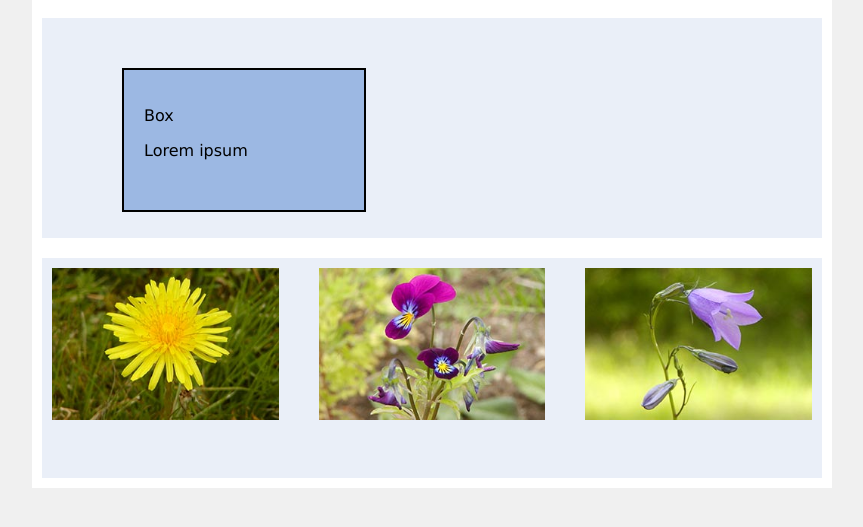
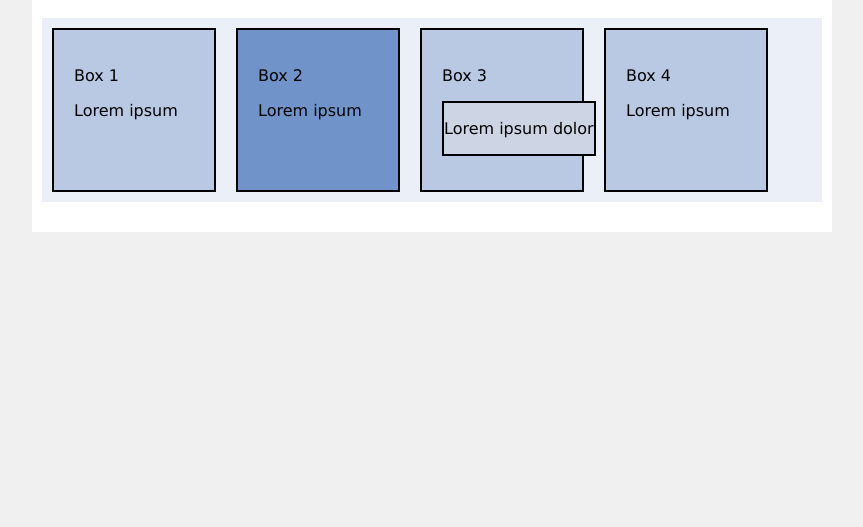
Before and after one commit to niklaspandersson/webbteknik1-lectures, a plain HTML site: page examples/F5c-ex1/index.html in a window 1280 px wide. Shown: the part 51-578 px from the top of the page, without its empty margins (208-1071 px from the left). Drawn offline with Linux system fonts and the light colour scheme.

Commit message:
Updated lectures for F5

```diff
--- /dev/null
+++ b/F5c-ex2/css/style.css
@@ -0,0 +1,64 @@
+@charset "UTF-8";
+
+/* ----- Grundstil för webbsidan ----- */
+
+html {
+    font-size: 16px;
+}
+
+div,
+figure,
+figcaption {
+    margin: 0;
+    padding: 0;
+}
+
+h1,
+h2 {
+    margin-top: 0;
+}
+
+body {
+    background-color: #f0f0f0;
+    color: #000000;
+    padding: 10px;
+    font-family: Verdana, Geneva, Tahoma, sans-serif;
+    max-width: 800px;
+    margin: 0 auto;
+}
+
+main {
+    background-color: white;
+    padding: 10px;
+}
+
+section {
+    background-color: #eaeff8;
+}
+
+/* ----- Kod för experimentet ----- */
+
+.wrapper {
+    /* Omgivande element */
+    border: 2px solid #000000;
+    background-color: #9cb8e3;
+    padding: 20px;
+    display: inline-block;
+    margin-left: 100px;
+}
+
+.innerBox {
+    /* Inre element */
+    border: 2px solid #000000;
+    background-color: #74c6ea;
+    padding: 15px;
+    position: absolute;
+    /*
+    margin-top: 20px;
+    margin-left: -20px;
+    */
+    /*
+    top: 10px;
+    left: 20px;
+    */
+}
--- a/examples/F5a-ex1/css/style.css
+++ b/examples/F5a-ex1/css/style.css
@@ -22,10 +22,9 @@ section {
     padding: 20px;
     display: flex;
     flex-direction: row;
-    flex-wrap: wrap;
-    gap: 20px;
-    justify-content: space-evenly;
-    align-items: stretch;
+    gap: 10px;
+    justify-content: start;
+    /* align-items: center; */
 }
 
 section div {
@@ -34,13 +33,12 @@ section div {
     background-color: #c1cddf;
     padding: 4px;
     flex-basis: 120px;
+    flex-grow: 0;
     flex-shrink: 0;
-    flex-grow: 1;
 }
 
 #specialBox {
     background-color: #9cb8e3;
-    flex-basis: 120px;
+    flex-grow: 0;
     flex-shrink: 0;
-    flex-grow: 0;
 }
--- a/examples/F5c-ex1/css/style.css
+++ b/examples/F5c-ex1/css/style.css
@@ -39,27 +39,39 @@ section {
 /* ----- Kod för experimentet ----- */
 
 section {
-    margin-top: 20px;
-    height: 200px;
+    margin: 20px 0;
     padding: 10px;
     position: relative;
+
+    display: flex;
+    gap: 20px;
 }
 
-#box {
-    background-color: #9cb8e3;
+section>.box {
+    width: 120px;
+    height: 120px;
+    padding: 20px;
+}
+
+.box {
+    background-color: #b9c9e3;
     border: 2px solid #000000;
-    width: 200px;
-    height: 100px;
-    padding: 20px;
+}
+
+#specialBox {
+    background-color: #7094c9;
+    /* position: absolute; */
+    top: 40px;
+    left: 40px;
+}
+
+.inner {
+    background-color: #cdd5e4;
     position: absolute;
-    top: 50px;
-    left: 80px;
 }
 
 #images {
-    display: flex;
-    gap: 40px;
-    justify-content: stretch;
+    position: relative;
 }
 
 figure {
--- a/examples/F5c-ex1/index.html
+++ b/examples/F5c-ex1/index.html
@@ -13,12 +13,27 @@
         <h1>Test av absolut positionering</h1>
 
         <section>
-            <div id="box">
-                <p>Box</p>
+            <div class="box">
+                <p>Box 1</p>
+                <p>Lorem ipsum</p>
+            </div>
+            <div class="box" id="specialBox">
+                <p>Box 2</p>
+                <p>Lorem ipsum</p>
+            </div>
+            <div class="box">
+                <p>Box 3</p>
+                <div class="box inner">
+                    <p>Lorem ipsum dolor</p>
+                </div>
+            </div>
+            <div class="box">
+                <p>Box 4</p>
                 <p>Lorem ipsum</p>
             </div>
         </section>
 
+        <!-- <h2>Exempel</h2>
         <section id="images">
             <figure>
                 <img src="img/flower1.jpg" alt="Blomma">
@@ -32,7 +47,7 @@
                 <img src="img/flower3.jpg" alt="Blomma">
                 <figcaption>Blåklocka</figcaption>
             </figure>
-        </section>
+        </section> -->
     </main>
 </body>
 
--- a/examples/F5c-ex2/css/style.css
+++ b/examples/F5c-ex2/css/style.css
@@ -6,9 +6,16 @@ html {
     font-size: 16px;
 }
 
+
+h1,
+h2 {
+    margin-top: 0;
+}
+
 body {
-    background-color: #f5e6cb;
+    background-color: white;
     color: #000000;
+    padding: 0 20px;
     font-family: Verdana, Geneva, Tahoma, sans-serif;
     max-width: 800px;
     margin: 0 auto;
@@ -16,27 +23,30 @@ body {
 
 /* ----- Kod för experimentet ----- */
 
-.wrapper {
-    /* Omgivande element */
+.box {
     border: 2px solid #000000;
-    background-color: #fadf9b;
+    width: 100px;
+    height: 60px;
     padding: 20px;
-    display: inline-block;
-    margin-left: 100px;
 }
 
-.innerBox {
-    /* Inre element */
-    border: 2px solid #000000;
-    background-color: #74c6ea;
-    padding: 15px;
+#box1 {
+    background-color: #95b0df;
     position: absolute;
-    /*
-    margin-top: 20px;
-    margin-left: -20px;
-    */
-    /*
-    top: 10px;
-    left: 20px;
-    */
+    top: 80px;
+    left: 40px;
+    z-index: 2;
 }
+
+#box2 {
+    background-color: #cdd5e4;
+    position: absolute;
+    top: 130px;
+    left: 70px;
+    z-index: 1;
+}
+
+#box1:hover,
+#box2:hover {
+    z-index: 10;
+}
--- a/examples/F5c-ex3/css/style.css
+++ /dev/null
@@ -1,47 +0,0 @@
-@charset "UTF-8";
-
-/* ----- Grundstil för webbsidan ----- */
-
-html {
-    font-size: 16px;
-}
-
-body {
-    background-color: #f5e6cb;
-    color: #000000;
-    font-family: Verdana, Geneva, Tahoma, sans-serif;
-    max-width: 800px;
-    margin: 0 auto;
-    position: relative;
-}
-
-/* ----- Kod för experimentet ----- */
-
-#box1,
-#box2 {
-    border: 2px solid #000000;
-    width: 100px;
-    height: 60px;
-    padding: 20px;
-}
-
-#box1 {
-    background-color: #95b0df;
-	position: absolute;
-	top: 80px;
-    left: 40px;
-    z-index: 10;
-}
-
-#box2 {
-    background-color: #a1df95;
-	position: absolute;
-	top: 130px;
-    left: 70px;
-    z-index: 1;
-}
-
-#box1:hover,
-#box2:hover {
-    z-index: 100;
-}
```
Also changed, not shown: F5c-ex2/index.html (added, +23 -0 lines), examples/F5a-ex1/index.html (+0 -6 lines), examples/F5b-ex1/css/style.css (+6 -1 lines), examples/F5b-ex1/index.html (+6 -2 lines), examples/F5c-ex2/index.html (+11 -9 lines), examples/F5c-ex3/index.html (deleted, +0 -25 lines).
